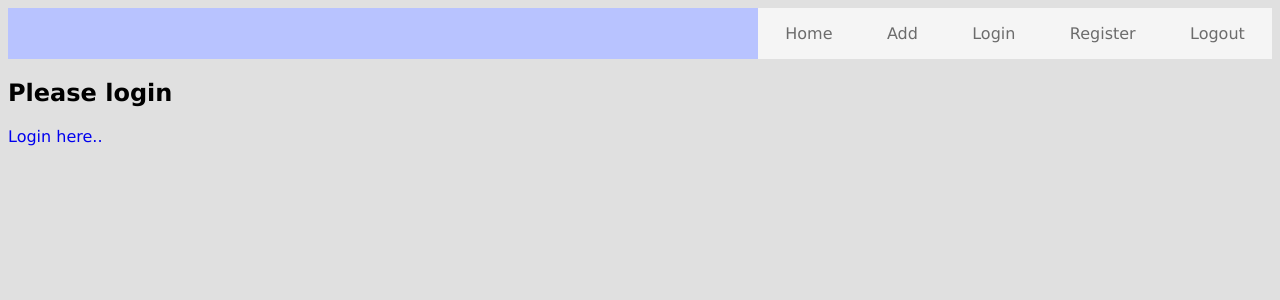
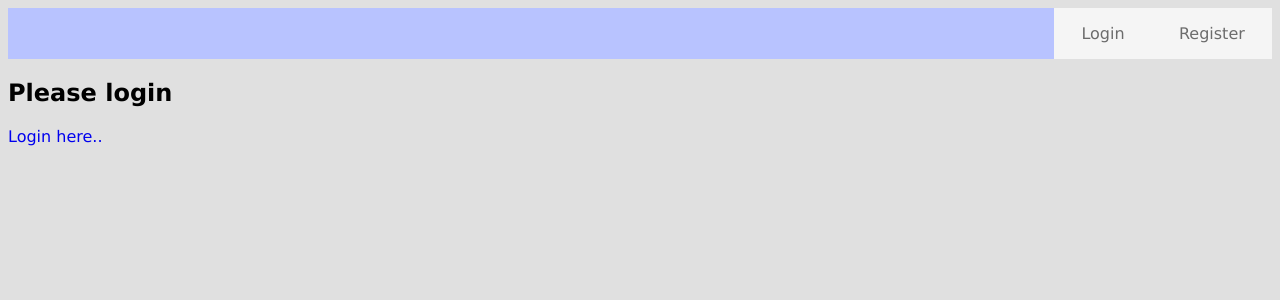
Before and after one commit to Stasysj/stasys_jakaitis_react_darbas, a React (Create React App) app: page /add in a window 1280 px wide. Shown: the top 300 px of the page. Built offline with nearby package versions, Linux system fonts and the light colour scheme; no server answers.

Commit message:
isUserLoggedIn_nav_ok

```diff
--- a/src/components/Header/Header.jsx
+++ b/src/components/Header/Header.jsx
@@ -1,30 +1,38 @@
 // import React from 'react';
 import { NavLink } from 'react-router-dom';
+import { useAuthCtx } from '../../store/authContext';
 import css from './Header.module.css';
 
 function Header() {
+  const { isUserLoggedIn, logout } = useAuthCtx();
+  console.log(isUserLoggedIn);
   return (
     <header className={css.header}>
       <nav>
+        {isUserLoggedIn && (
+          <>
             <NavLink className={css.navLink} to='/home'>
               Home
             </NavLink>
-
             <NavLink className={css.navLink} to='/add'>
               Add
             </NavLink>
+            <NavLink onClick={logout} className={css.navLink} to='/login'>
+              Logout
+            </NavLink>
+          </>
+        )}
 
+        {!isUserLoggedIn && (
+          <>
             <NavLink className={css.navLink} to='/login'>
               Login
             </NavLink>
-
             <NavLink className={css.navLink} to='/register'>
               Register
             </NavLink>
-
-        <NavLink className={css.navLink} to='/login'>
-          Logout
-        </NavLink>
+          </>
+        )}
       </nav>
     </header>
   );
--- a/src/store/authContext.jsx
+++ b/src/store/authContext.jsx
@@ -18,7 +18,11 @@ const AuthProvider = ({ children }) => {
     setToken(token);
     localStorage.setItem('token', token);
   };
-  const logout = () => {};
+  const logout = () => {
+    setToken(null);
+
+    localStorage.removeItem('posts-token');
+  };
 
   const ctx = {
     login,
```
Lines whose indentation alone changed are shown as unchanged.
